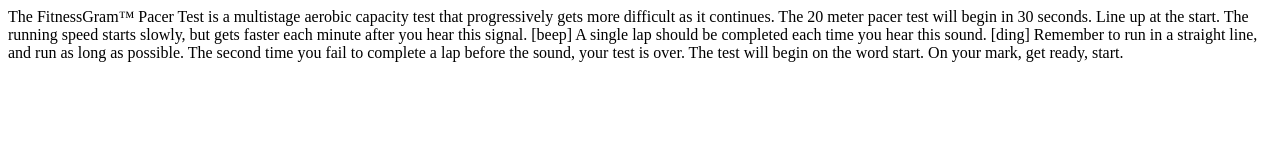
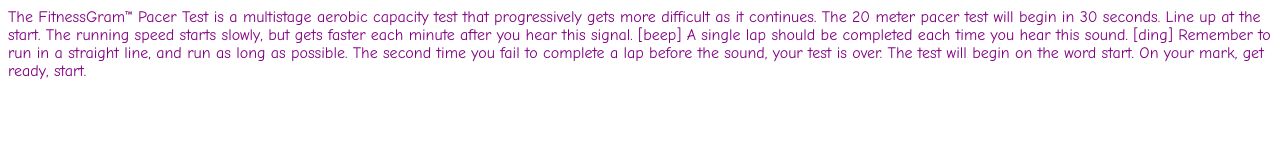
Before and after one commit to Michael-St-Louis/CVU, a plain HTML site: page index.html in a window 1280 px wide. Drawn offline with Linux system fonts and the light colour scheme.

Commit message:
Update index.html

```diff
--- a/index.html
+++ b/index.html
@@ -1,6 +1,6 @@
 <html>
 <head>
-<link rel="stylesheet" type="text/css" href= />
+<link rel="stylesheet" type="text/css" href="style.css" />
 </head>
 <body>
 <p id='open'>
```
